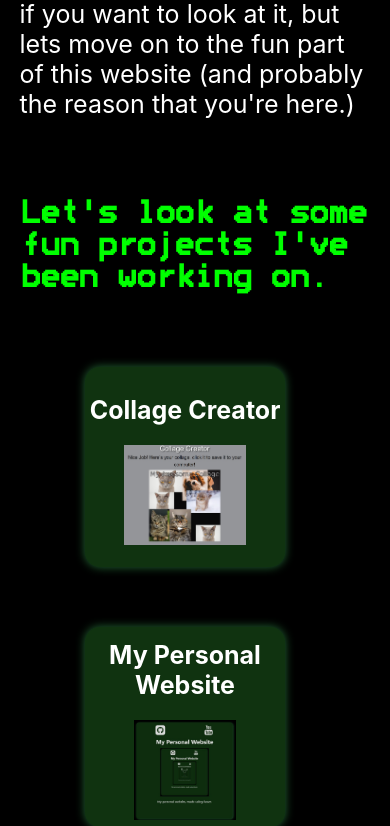
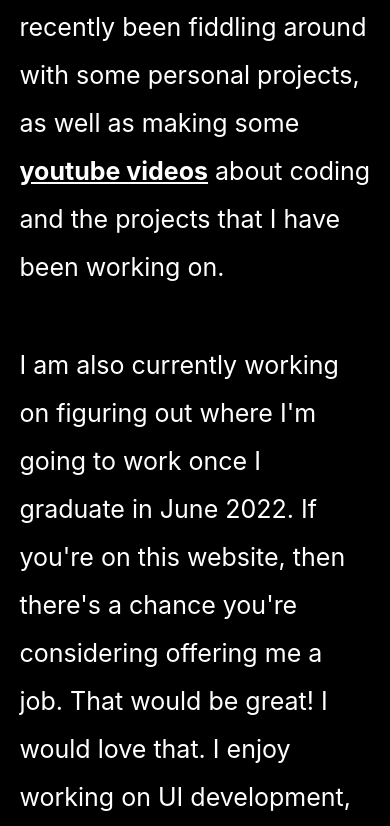
Before and after one commit to JacobEckroth/MyReactWebsiteFORREAL, a React (Create React App) app: page / in a window 390 px wide. Shown: the part 1171-1997 px from the top of the page. Built offline with nearby package versions, Linux system fonts and the light colour scheme.

Commit message:
changed a lot of flexbox and project display things for responsitveness. Added more text, so that you'll only (in theory) load one header at a time

```diff
--- a/src/App.js
+++ b/src/App.js
@@ -11,16 +11,23 @@ function App() {
         <h1 className="consoleText"><VisibilitySensorAppearingText text="Hello! Welcome to my website. I hope you enjoy your time here!" time={3000}/></h1>
         <p className="regularText">My name is Jacob Eckroth. I am currently a senior studying Computer Science with a focus in Simulation and Game Programming
         at Oregon State University (Go Beavs!). I work as the Lead Student Ambassador for the College of Engineering. In my (very little) free time,
-        I enjoy reading, working on personal CS projects( this will be linked eventually), playing tennis, gaming, and watching Youtube videos.
+        I enjoy reading, working on personal CS projects, playing tennis, gaming, and watching Youtube videos.
      </p>
     <p className="regularText">
         Currently, my main focus is school and successfuly graduating in 3 years in Spring 2022. However, I have recently been fiddling around with
         some personal projects, as well as making some <a rel="noreferrer" target="_blank" class="textLink" title="My Youtube Channel" href="https://www.youtube.com/channel/UCaiPyi8kBGzNcYGOtSZbiwg">youtube videos</a> about
         coding and the projects that I have been working on.
     </p>
+    <p className="regularText">
+       I am also currently working on figuring out where I'm going to work once I graduate in June 2022. If you're on this website,
+       then there's a chance you're considering offering me a job. That would be great! I would love that. I enjoy working on UI development,
+       and by that I mean I love making things that users interact with. That's why so many of my personal projects are games. Being able to
+       make things happen when someone presses something on the screen is so awesome to me, and it will always be amazing that I'm able
+       to do that.
+    </p>
 
     <p className="regularText">
-        Ok, that's definitely enough about me. Here's my resume if you want to look at it, but lets move on to the fun part of this website (and probably the reason that you're here.)
+        Ok, that's definitely enough about me. <a rel="noreferrer" target="_blank" class="textLink" title="My Resume" href="https://www.youtube.com/watch?v=dQw4w9WgXcQ">Here's my resume</a> if you want to look at it, but lets move on to the fun part of this website (and probably the reason that you're here.)
     </p>
     <h1 className="consoleText"><VisibilitySensorAppearingText text="Let's look at some fun projects I've been working on." time={3000}/></h1>
     <ProjectsHolder/>
--- a/src/css/index.css
+++ b/src/css/index.css
@@ -34,7 +34,12 @@ code {
     flex-flow:column wrap;
     align-items: flex-start;
 }
-
+@media(max-width:1200px){
+    .mainContentHolder{
+        width:80%;
+        margin-left:10%;
+    }
+}
 
 @media (max-width:600px){
     .mainContentHolder{
@@ -45,6 +50,7 @@ code {
 .regularText{
     color:white;
     font-size:25px;
+    line-height:48px;
 }
 
 .showIt{
--- a/src/css/project.css
+++ b/src/css/project.css
@@ -9,8 +9,8 @@ body{
     background-color:rgb(16, 51, 16);
 
     border-radius:15px;
-    width:500px;
-    height:500px;
+    width:100%;
+    height:100%;
     display:flex;
     flex-flow:column wrap;
     align-items:center;
@@ -20,12 +20,13 @@ body{
     margin-bottom:20px;
 
 
- box-shadow:0px 0px 10px rgb(35, 104, 52);
+    box-shadow:0px 0px 10px rgb(35, 104, 52);
+
 
 }
 .biggerHolder{
-    margin-right:20px;
     margin-bottom:20px;
+    flex:0 1 35%;
 }
 .projectHolder:hover{
     box-shadow:3px 3px 10px rgb(35, 104, 52);
@@ -40,8 +41,9 @@ body{
 
 }
 .projectImageHolder{
-    width:100%;
+    width:80%;
     height:50%;
+    margin-bottom:10px;
     display:flex;
     justify-content:center;
     align-items: center;
@@ -53,8 +55,9 @@ body{
     text-decoration:none;
 }
 .projectImage{
+    width:100%;
     height:100%;
-    width:auto;
+
 }
 
 .projectTitle{
@@ -109,7 +112,7 @@ body{
 
     display:flex;
     flex-flow:row wrap;
-    justify-content:space-around;
+    justify-content:space-between;
     align-items:center;
     width:100%;
     height:10%;
@@ -136,33 +139,37 @@ path{
 }
 
 
-@media (max-width:600px){
-
+@media(max-width:1200px){
+    .biggerHolder{
+        flex-basis:45%;
+    }
+}
+@media (max-width:700px){
+    .biggerHolder{
+        flex-basis:100%;
+    }
     .linkHolder{
         height:15%;
     }
     .projectTitle{
         font-size:25px;
     }
-    .projectHolder{
-        width:300px;
-        height:300px;
-    }
-    .projectDescription{
-        display:none;
-    }
+
+
 }
 @media (max-width:400px){
     .projectHolder{
-        width:200px;
-        height:200px;
+
         justify-content:center;
     }
     .projectTitle{
         margin-bottom:10%;
     }
-    .linkHolder{
+
+
+}
+@media(max-width:200px){
+    .projectDescription{
         display:none;
     }
-
 }
--- a/src/css/projectHolderCSS.css
+++ b/src/css/projectHolderCSS.css
@@ -4,6 +4,6 @@
 
     width:100%;
     align-items:center;
-    justify-content:center;
+    justify-content:space-around;
 
 }
```
